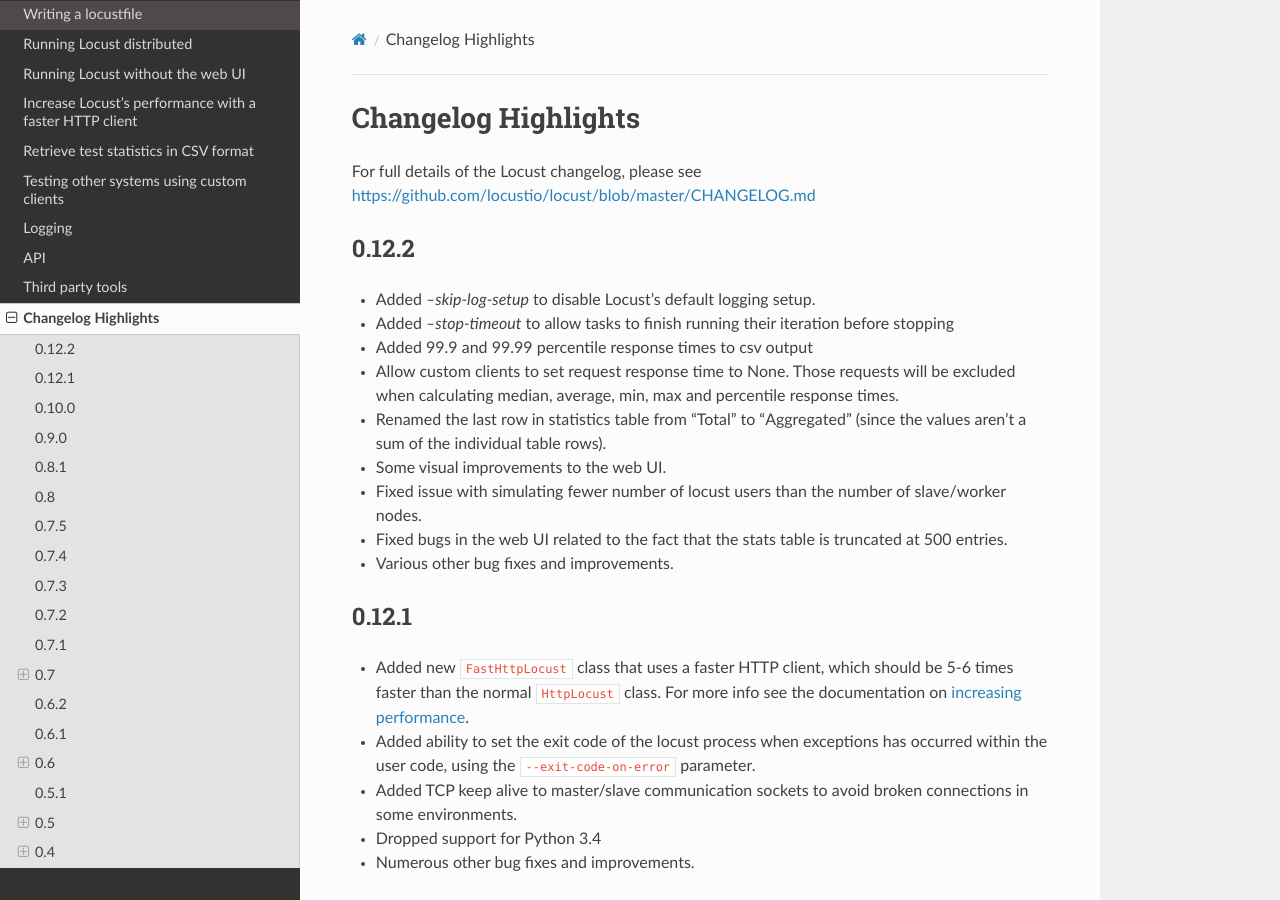
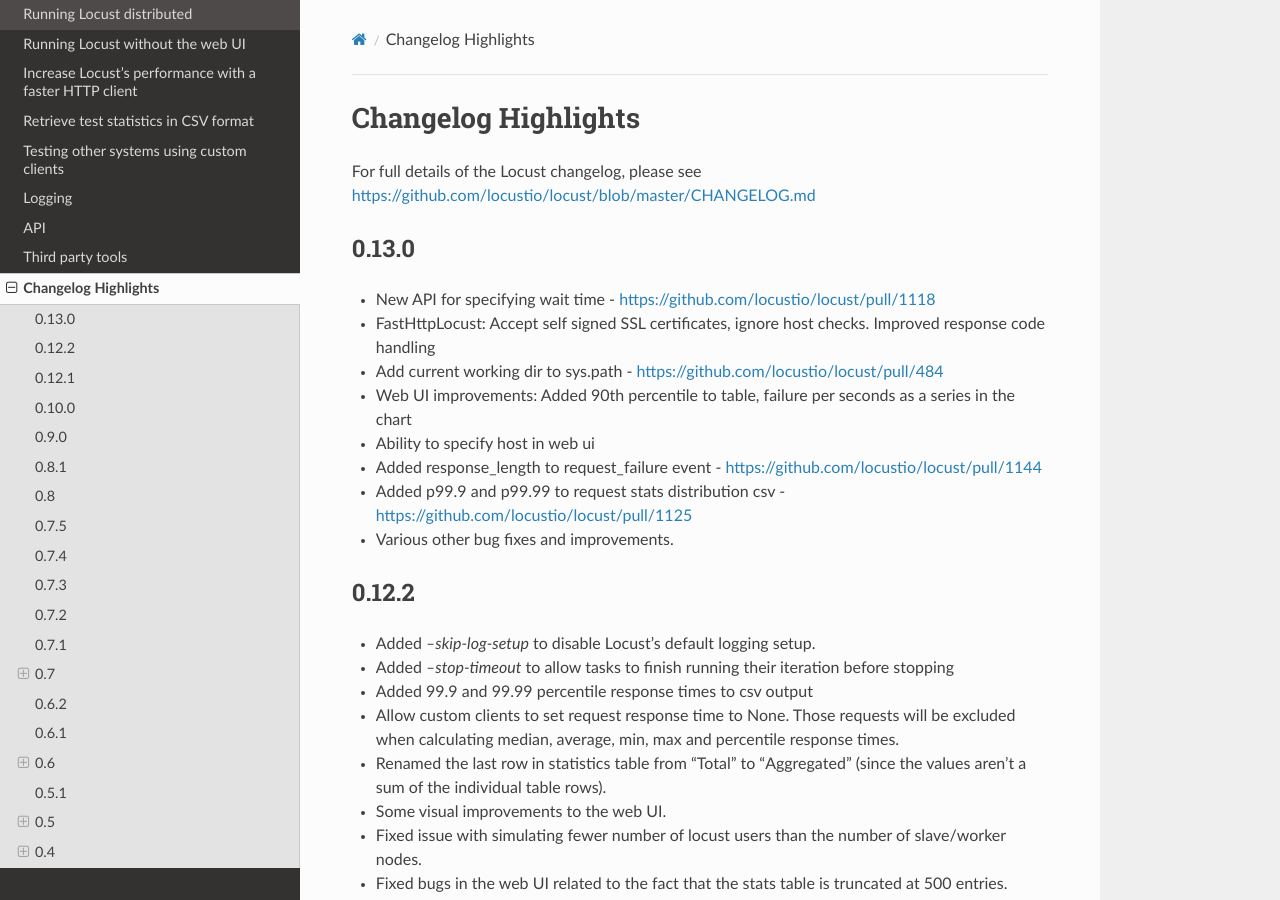
Before and after one commit to locustio/locust, a Sphinx documentation site: the page built from docs/changelog.rst, in a window 1280 px wide and 900 px high. Built offline with Sphinx 7.4.7 and the Read the Docs theme 2.0.0, drawn with Linux system fonts in a browser that asks for light colours; pages that are not in the unit, such as notebooks, are missing from menus.

Commit message:
Increment version to 0.13. Update changelog.

```diff
--- a/docs/changelog.rst
+++ b/docs/changelog.rst
@@ -3,6 +3,18 @@
 ####################
 
 For full details of the Locust changelog, please see https://github.com/locustio/locust/blob/master/CHANGELOG.md
+
+0.13.0
+==========
+
+* New API for specifying wait time - https://github.com/locustio/locust/pull/1118
+* FastHttpLocust: Accept self signed SSL certificates, ignore host checks. Improved response code handling
+* Add current working dir to sys.path - https://github.com/locustio/locust/pull/484
+* Web UI improvements: Added 90th percentile to table, failure per seconds as a series in the chart
+* Ability to specify host in web ui
+* Added response_length to request_failure event - https://github.com/locustio/locust/pull/1144
+* Added p99.9 and p99.99 to request stats distribution csv - https://github.com/locustio/locust/pull/1125
+* Various other bug fixes and improvements.
 
 0.12.2
 ==========
--- a/locust/__init__.py
+++ b/locust/__init__.py
@@ -2,4 +2,4 @@
 from .exception import InterruptTaskSet, ResponseError, RescheduleTaskImmediately
 from .wait_time import between, constant, constant_pacing
 
-__version__ = "0.12.2"
+__version__ = "0.13.0"
```
Also changed, not shown: CHANGELOG.md (+42 -0 lines).
